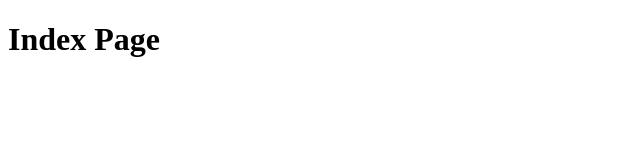
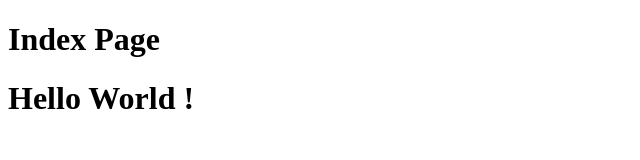
Before and after one commit to Meghpatel256/webapp, a plain HTML site: page index.html in a window 1280 px wide. Shown: the whole page, without its empty margins (0-640 px from the left). Drawn offline with Linux system fonts and the light colour scheme.

Commit message:
add world

```diff
--- a/index.html
+++ b/index.html
@@ -11,5 +11,9 @@
         Index Page
     </h1>
 
+    <h1>
+        Hello World !
+    </h1>
+
 </body>
 </html>
```
